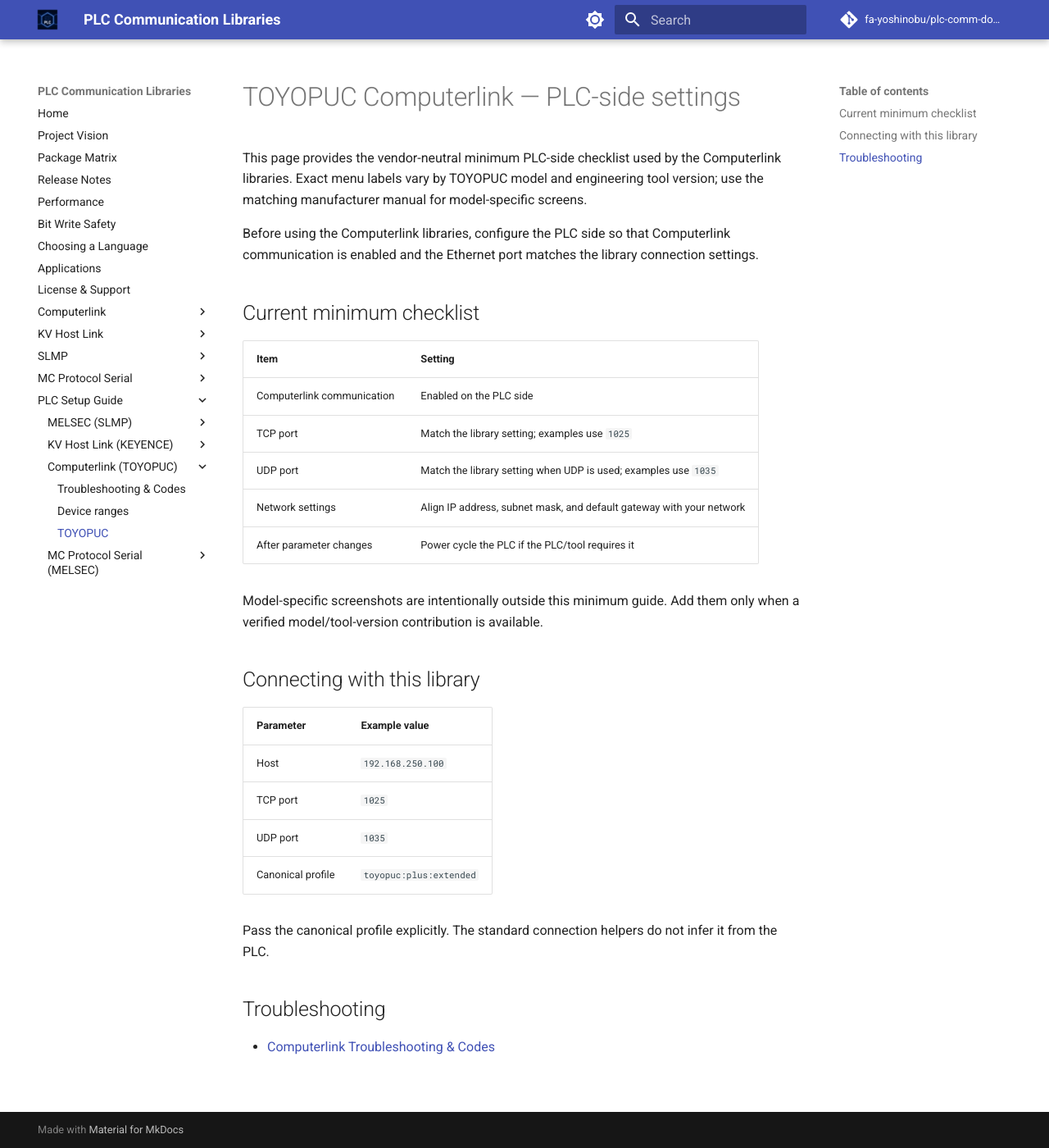
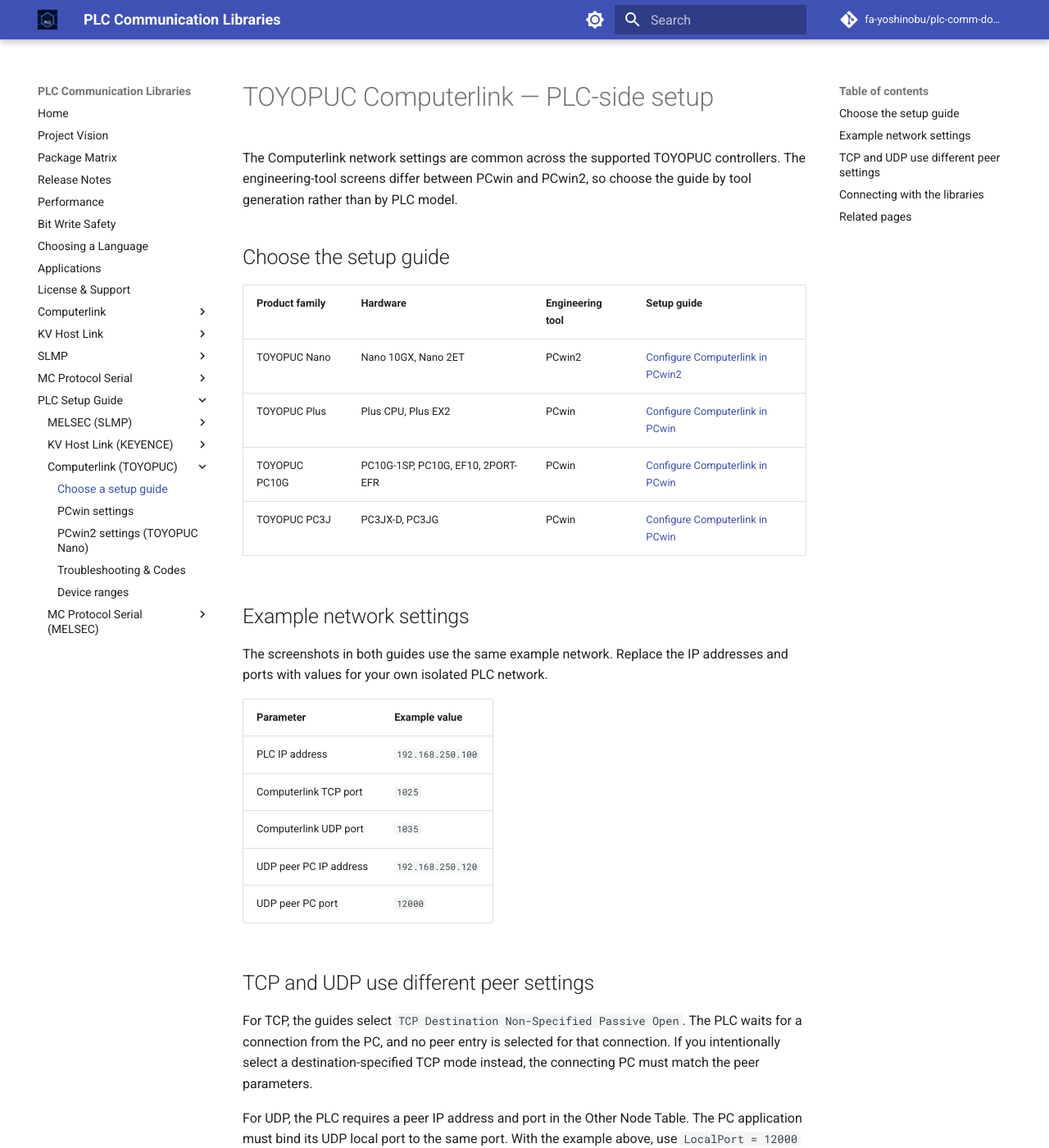
Before and after one commit to fa-yoshinobu/plc-comm-docs-site, an MkDocs documentation site: the page built from docs/plc-setup/computerlink/toyopuc.md, in a window 1280 px wide and 1400 px high. Shown: the whole window at 82% size. Built offline with MkDocs 1.6.1 and Material for MkDocs 9.7.7, drawn with Linux system fonts in a browser that asks for light colours; comment, search, counter and statistics services are not loaded; some of the changed text lies outside the part shown.

Commit message:
docs: add TOYOPUC Computerlink setup guides

```diff
--- a/docs/plc-setup/computerlink/toyopuc.md
+++ b/docs/plc-setup/computerlink/toyopuc.md
@@ -1,42 +1,62 @@
 ---
-description: "PLC-side setup checklist for JTEKT TOYOPUC controllers communicating over Computerlink."
+description: "Choose the correct PCwin or PCwin2 PLC-side setup guide for JTEKT TOYOPUC Computerlink."
 ---
 
-# TOYOPUC Computerlink — PLC-side settings
+# TOYOPUC Computerlink — PLC-side setup
 
-This page provides the vendor-neutral minimum PLC-side checklist used by the
-Computerlink libraries. Exact menu labels vary by TOYOPUC model and engineering
-tool version; use the matching manufacturer manual for model-specific screens.
+The Computerlink network settings are common across the supported TOYOPUC
+controllers. The engineering-tool screens differ between PCwin and PCwin2, so
+choose the guide by tool generation rather than by PLC model.
 
-Before using the Computerlink libraries, configure the PLC side so that
-Computerlink communication is enabled and the Ethernet port matches the library
-connection settings.
+## Choose the setup guide
 
-## Current minimum checklist
+| Product family | Hardware | Engineering tool | Setup guide |
+| --- | --- | --- | --- |
+| TOYOPUC Nano | Nano 10GX, Nano 2ET | PCwin2 | [Configure Computerlink in PCwin2](pcwin2.md) |
+| TOYOPUC Plus | Plus CPU, Plus EX2 | PCwin | [Configure Computerlink in PCwin](pcwin.md) |
+| TOYOPUC PC10G | PC10G-1SP, PC10G, EF10, 2PORT-EFR | PCwin | [Configure Computerlink in PCwin](pcwin.md) |
+| TOYOPUC PC3J | PC3JX-D, PC3JG | PCwin | [Configure Computerlink in PCwin](pcwin.md) |
 
-| Item | Setting |
-|------|---------|
-| Computerlink communication | Enabled on the PLC side |
-| TCP port | Match the library setting; examples use `1025` |
-| UDP port | Match the library setting when UDP is used; examples use `1035` |
-| Network settings | Align IP address, subnet mask, and default gateway with your network |
-| After parameter changes | Power cycle the PLC if the PLC/tool requires it |
+## Example network settings
 
-Model-specific screenshots are intentionally outside this minimum guide. Add
-them only when a verified model/tool-version contribution is available.
-
-## Connecting with this library
+The screenshots in both guides use the same example network. Replace the IP
+addresses and ports with values for your own isolated PLC network.
 
 | Parameter | Example value |
-|-----------|---------------|
-| Host | `192.168.250.100` |
-| TCP port | `1025` |
-| UDP port | `1035` |
-| Canonical profile | `toyopuc:plus:extended` |
+| --- | --- |
+| PLC IP address | `192.168.250.100` |
+| Computerlink TCP port | `1025` |
+| Computerlink UDP port | `1035` |
+| UDP peer PC IP address | `192.168.250.120` |
+| UDP peer PC port | `12000` |
 
-Pass the canonical profile explicitly. The standard connection helpers do not
-infer it from the PLC.
+## TCP and UDP use different peer settings
 
-## Troubleshooting
+For TCP, the guides select `TCP Destination Non-Specified Passive Open`. The
+PLC waits for a connection from the PC, and no peer entry is selected for that
+connection. If you intentionally select a destination-specified TCP mode
+instead, the connecting PC must match the peer parameters.
 
+For UDP, the PLC requires a peer IP address and port in the Other Node Table.
+The PC application must bind its UDP local port to the same port. With the
+example above, use `LocalPort = 12000` in .NET or `local_port=12000` in Python;
+do not use `0` for this PLC configuration.
+
+## Connecting with the libraries
+
+| Library setting | TCP | UDP |
+| --- | --- | --- |
+| PLC host | `192.168.250.100` | `192.168.250.100` |
+| PLC destination port | `1025` | `1035` |
+| PC local port | Not configured | `12000` |
+| Transport | TCP | UDP |
+
+Select the exact canonical profile for the connected PLC. The standard
+connection helpers do not infer it from the PLC.
+
+## Related pages
+
+- [Computerlink Device Ranges](device-ranges.md)
 - [Computerlink Troubleshooting & Codes](troubleshooting-codes.md)
+- [.NET Getting started](../../computerlink/dotnet/GETTING_STARTED.md)
+- [Python Getting started](../../computerlink/python/GETTING_STARTED.md)
--- a/mkdocs.yml
+++ b/mkdocs.yml
@@ -157,9 +157,11 @@
       - KV-5000: plc-setup/kv/kv-5000.md
       - KV-XLE02 (comm unit): plc-setup/kv/kv-xle02.md
     - Computerlink (TOYOPUC):
+      - Choose a setup guide: plc-setup/computerlink/toyopuc.md
+      - PCwin settings: plc-setup/computerlink/pcwin.md
+      - PCwin2 settings (TOYOPUC Nano): plc-setup/computerlink/pcwin2.md
       - Troubleshooting & Codes: plc-setup/computerlink/troubleshooting-codes.md
       - Device ranges: plc-setup/computerlink/device-ranges.md
-      - TOYOPUC: plc-setup/computerlink/toyopuc.md
     - MC Protocol Serial (MELSEC):
       - Troubleshooting & Codes: plc-setup/mcprotocol/troubleshooting-codes.md
       - Supported registers: plc-setup/mcprotocol/supported-registers.md
```
Also changed, not shown: docs/plc-setup/computerlink/pcwin.md (added, +101 -0 lines), docs/plc-setup/computerlink/pcwin2.md (added, +98 -0 lines), docs/plc-setup/computerlink/troubleshooting-codes.md (+2 -1 lines), docs/plc-setup/index.md (+4 -1 lines), docs/plc-setup/images/computerlink/pcwin/screenshot-01.png (added), docs/plc-setup/images/computerlink/pcwin/screenshot-02.png (added), docs/plc-setup/images/computerlink/pcwin/screenshot-03.png (added), docs/plc-setup/images/computerlink/pcwin2/screenshot-01.png (added), docs/plc-setup/images/computerlink/pcwin2/screenshot-02.png (added), docs/plc-setup/images/computerlink/pcwin2/screenshot-03.png (added), 1 other file.
